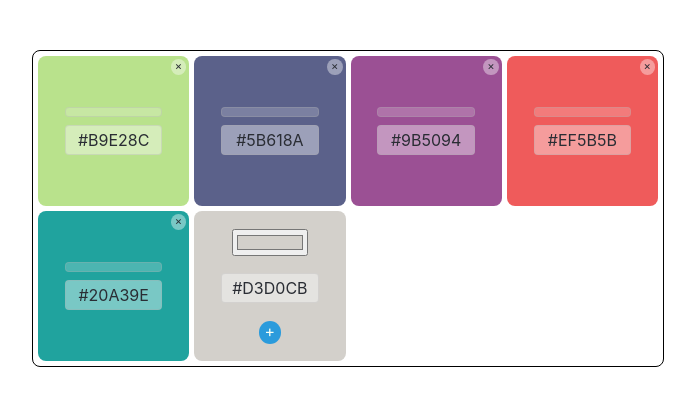
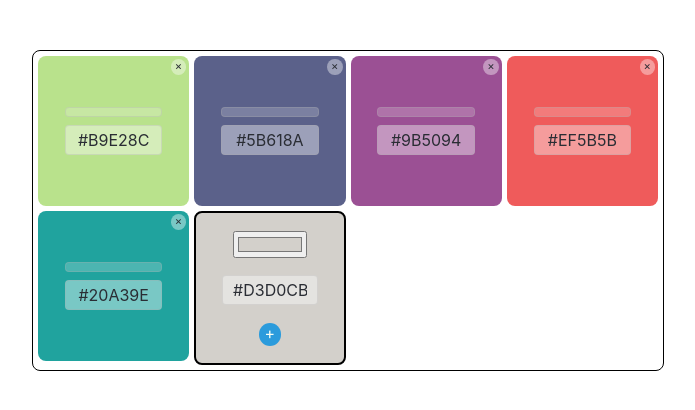
Before and after one commit to jecaps/Color-Saver-App, a React (Create React App) app: page / in a window 1280 px wide. Shown: the top 410 px of the page, without its empty margins (292-987 px from the left). Built offline with nearby package versions, Linux system fonts and the light colour scheme; no server answers.

Commit message:
Apply Border to Form Card

```diff
--- a/src/components/form/Form.css
+++ b/src/components/form/Form.css
@@ -1,7 +1,7 @@
 .form {
   /* width: 150px; */
   height: 150px;
-  /* border: 1px solid black; */
+  border: 2px solid black;
   border-radius: 8px;
   margin: auto;
   display: flex;
--- a/src/components/form/Form.js
+++ b/src/components/form/Form.js
@@ -2,8 +2,6 @@ import { useState } from "react";
 
 function Form({ addColor }) {
   const [pickedColor, setPickedColor] = useState("#D3D0CB");
-
-  console.log(pickedColor);
 
   const onAddColor = (e) => {
     e.preventDefault();
```
